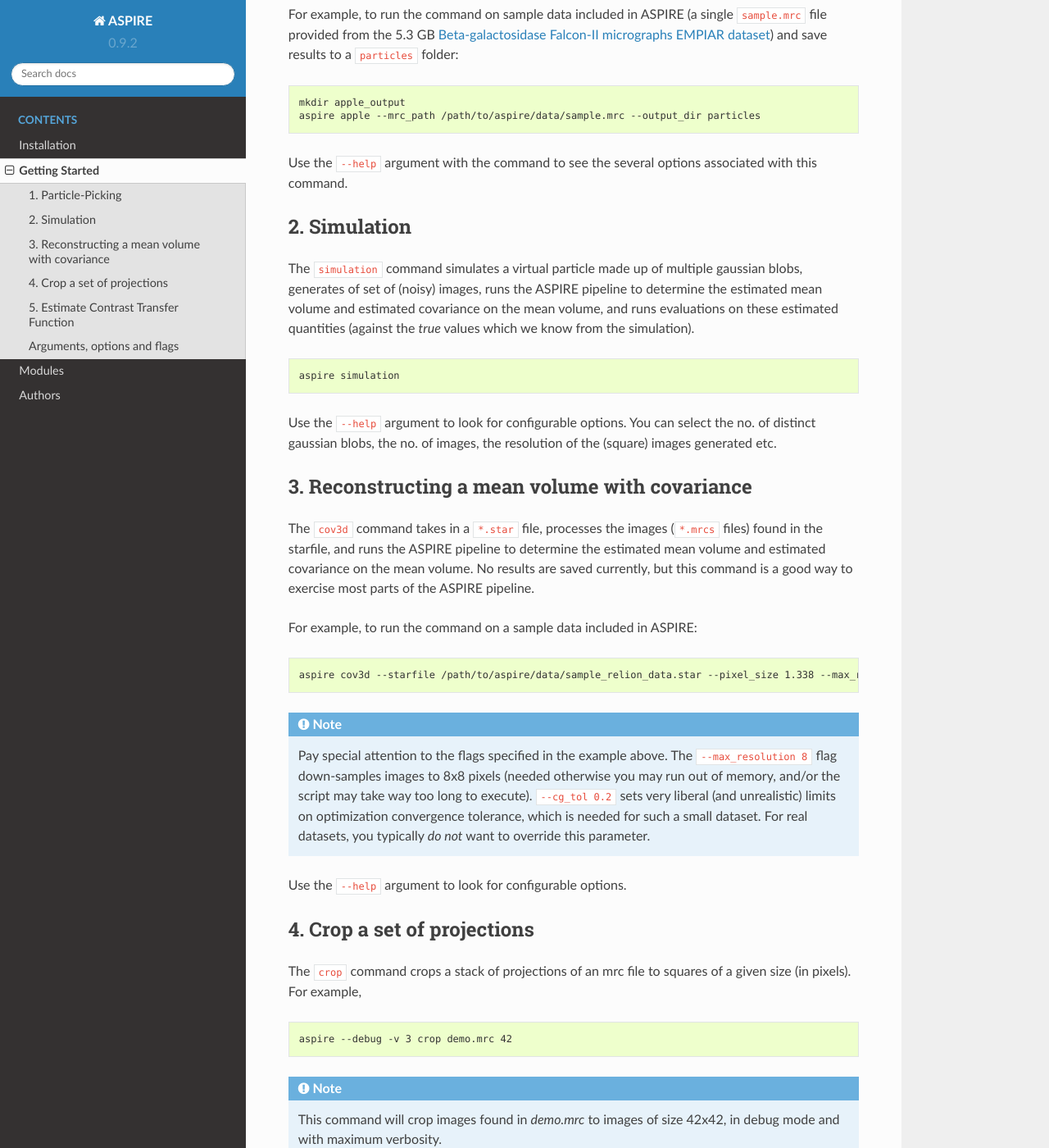
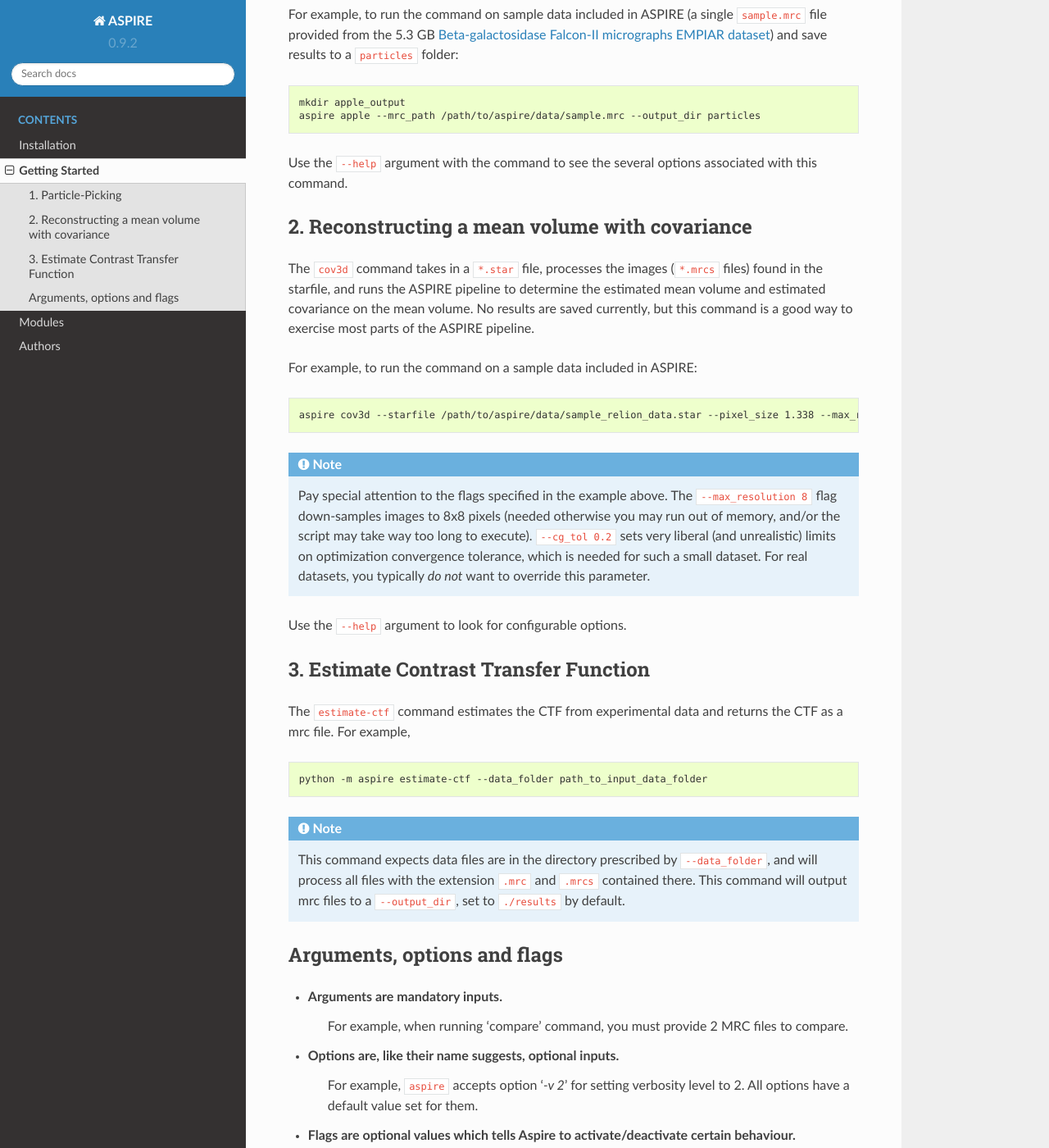
Before and after one commit to ComputationalCryoEM/ASPIRE-Python, a Sphinx documentation site: the page built from docs/source/quickstart.rst, in a window 1280 px wide and 1400 px high, scrolled down 594 px. Shown: the whole window at 82% size. Built offline with Sphinx 7.4.7 and the Read the Docs theme 2.0.0, drawn with Linux system fonts in a browser that asks for light colours; pages that are not in the unit, such as notebooks, are missing from menus; cross-references to code outside the pages are shown as plain code; some of the changed text lies outside the part shown.

Commit message:
Remove Simulation and Crop from Getting Started.

```diff
--- a/docs/source/quickstart.rst
+++ b/docs/source/quickstart.rst
@@ -30,21 +30,7 @@ For example, to run the command on sample data included in ASPIRE (a single ``sa
 
 Use the ``--help`` argument with the command to see the several options associated with this command.
 
-2. Simulation
-#############
-
-The ``simulation`` command simulates a virtual particle made up of multiple gaussian blobs, generates of set of (noisy) images,
-runs the ASPIRE pipeline to determine the estimated mean volume and estimated covariance on the mean volume,
-and runs evaluations on these estimated quantities (against the `true` values which we know from the simulation).
-
-.. code-block:: console
-
-    aspire simulation
-
-Use the ``--help`` argument to look for configurable options. You can select the no. of distinct gaussian blobs, the no. of images,
-the resolution of the (square) images generated etc.
-
-3. Reconstructing a mean volume with covariance
+2. Reconstructing a mean volume with covariance
 ###############################################
 
 The ``cov3d`` command takes in a ``*.star`` file, processes the images (``*.mrcs`` files) found in the starfile, and runs the ASPIRE pipeline
@@ -67,20 +53,7 @@ For example, to run the command on a sample data included in ASPIRE:
 
 Use the ``--help`` argument to look for configurable options.
 
-4. Crop a set of projections
-############################
-
-The ``crop`` command crops a stack of projections of an mrc file to squares of a given size (in pixels). For example,
-
-.. code-block:: console
-
-      aspire --debug -v 3 crop demo.mrc 42
-
-.. note::
-
-    This command will crop images found in `demo.mrc` to images of size 42x42, in debug mode and with maximum verbosity.
-
-5. Estimate Contrast Transfer Function
+3. Estimate Contrast Transfer Function
 ######################################
 
 The ``estimate-ctf`` command estimates the CTF from experimental data and returns the CTF as a mrc file.  For example,
```
